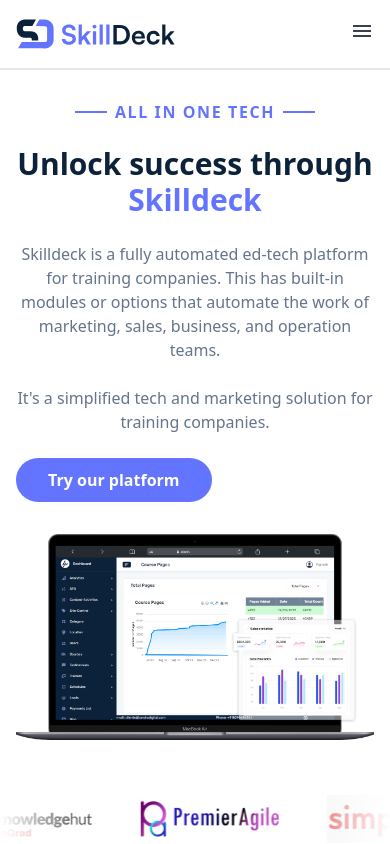
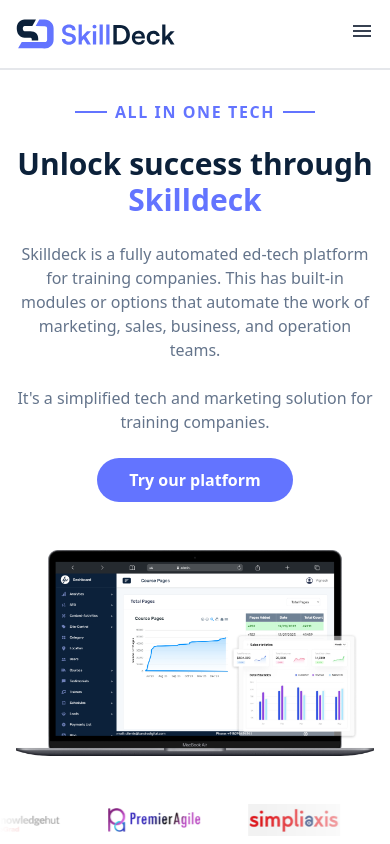
Before and after one commit to ItsRohith-A/Skilldeck, a Next.js app: page / in a window 390 px wide. Shown: the top 844 px of the page. Built offline with nearby package versions, Linux system fonts and the light colour scheme.

Commit message:
content changes

```diff
--- a/src/components/features/TechnicalAspects.tsx
+++ b/src/components/features/TechnicalAspects.tsx
@@ -64,7 +64,8 @@
         <div className="p-4 md:p-6 bg-white rounded-lg shadow-lg md:shadow-none lg:container lg:mx-auto mt-24" id='features'>
             <div className="w-full">
                 {/* Desktop */}
-                <table className="min-w-full table-auto border-collapse  hidden md:block">
+
+                <table className="  min-w-full table-auto border-collapse  hidden md:block">
                     {/* make this as top sticky  */}
                     <thead >
                         <tr className="sticky top-0 bg-gray-100">
@@ -103,42 +104,35 @@
                             </td>
                         </tr>
                         {renderRows(tableData)}
-
                         <tr>
                             <td colSpan={4} className="text-prime-dark py-4 text-center font-bold text-xl md:text-2xl">
                                 Features
                             </td>
                         </tr>
                         {renderRows(featureData)}
-
                         <tr>
                             <td colSpan={4} className="text-prime-dark py-4 text-center font-bold text-xl md:text-2xl">
                                 Operations
                             </td>
-
                         </tr>
                         {renderRows(operationalData)}
-
                         <tr>
                             <td colSpan={4} className="text-prime-dark py-4 text-center font-bold text-xl md:text-2xl">
                                 Marketing
                             </td>
                         </tr>
                         {renderRows(marketingData)}
-
                         <tr>
                             <td colSpan={4} className="text-prime-dark py-4">
                                 <PricingTable />
                             </td>
                         </tr>
-
                         <tr>
                             <td colSpan={4} className="text-prime-dark py-4 text-center font-bold text-xl md:text-2xl">
                                 Content Management
                             </td>
                         </tr>
                         {renderRows(contentManagementData)}
-
                         <tr>
                             <td colSpan={4} className="text-prime-dark py-4 text-center font-bold text-xl md:text-2xl">
                                 Sales Team
@@ -147,8 +141,10 @@
                         {renderRows(salesTeamData)}
                     </tbody>
                 </table>
+
                 {/* Mobile view */}
-                <table className="min-w-full table-auto border-collapse border border-gray-200 md:hidden block overflow-x-auto">
+                <div className='parent'>
+                    <table className="child scrollbar min-w-full table-auto border-collapse border border-gray-200 md:hidden block ">
                         {/* make this as top sticky  */}
                         <thead >
                             <tr className="sticky top-0 bg-gray-100">
@@ -185,41 +181,35 @@
                                 </td>
                             </tr>
                             {renderRows(tableData)}
-
                             <tr>
                                 <td colSpan={(screenWidth === 'large' || screenWidth === 'medium') ? 4 : 1} className="text-prime-dark py-4 text-center font-bold text-base md:text-2xl">
                                     Features
                                 </td>
                             </tr>
                             {renderRows(featureData)}
-
                             <tr>
                                 <td colSpan={(screenWidth === 'large' || screenWidth === 'medium') ? 4 : 1} className="py-4 text-center font-bold text-base md:text-2xl">
                                     Operations
                                 </td>
                             </tr>
                             {renderRows(operationalData)}
-
                             <tr>
                                 <td colSpan={(screenWidth === 'large' || screenWidth === 'medium') ? 4 : 1} className="text-prime-dark py-4 text-center font-bold text-base md:text-2xl">
                                     Marketing
                                 </td>
                             </tr>
                             {renderRows(marketingData)}
-
                             <tr>
                                 <td colSpan={4} className="text-prime-dark py-4">
                                     <PricingTable />
                                 </td>
                             </tr>
-
                             <tr>
                                 <td colSpan={(screenWidth === 'large' || screenWidth === 'medium') ? 4 : 1} className="text-prime-dark py-4 text-center  font-bold text-base md:text-2xl">
                                     Content Management
                                 </td>
                             </tr>
                             {renderRows(contentManagementData)}
-
                             <tr>
                                 <td colSpan={(screenWidth === 'large' || screenWidth === 'medium') ? 4 : 1} className="text-prime-dark py-4 text-center font-bold text-base md:text-2xl">
                                     Sales Team
@@ -230,6 +220,7 @@
                     </table>
                 </div>
             </div>
+        </div>
     );
 };
 
--- a/src/components/home/NewBanner.tsx
+++ b/src/components/home/NewBanner.tsx
@@ -7,7 +7,7 @@
 const NewBanner = () => {
     const [showModal, setShowModal] = useState(false);
     return (
-        <div className='container mx-auto flex flex-col-reverse lg:grid lg:grid-cols-2 gap-8 mt-8 lg:mt-24 items-center px-4'>
+        <div className='container mx-auto flex flex-col-reverse lg:grid lg:grid-cols-2 gap-12 lg:gap-24 mt-8 lg:my-40 items-center px-4'>
             <div className="relative">
                 <Image src={lap} alt='-' className='w-full' />
                 <Image src={ele} alt='-' className='absolute bottom-4 right-4 lg:bottom-6 lg:right-6 w-32 lg:w-64' />
@@ -26,11 +26,11 @@
                     <br /><br />
                     It's a simplified tech and marketing solution for training companies.
                 </div>
-                <button onClick={() => setShowModal(true)} className=" flex justify-center  items-center lg:justify-start">
-                    <div className="w-fit lg:h-14 px-8 lg:px-10 py-3 lg:py-4 bg-prime-blue rounded-full ">
+                <div className=" flex justify-center  items-center lg:justify-start">
+                    <button onClick={() => setShowModal(true)} className="w-fit lg:h-14 px-8 lg:px-10 py-3 lg:py-4 bg-prime-blue rounded-full ">
                         <div className="text-white text-base lg:text-lg font-bold leading-tight">Try our platform</div>
-                    </div>
-                </button>
+                    </button>
+                </div>
             </div>
             <PopupForm
                 isVisible={showModal}
--- a/src/components/home/OurClients.tsx
+++ b/src/components/home/OurClients.tsx
@@ -39,7 +39,7 @@
                 <ul ref={logosRef} className="flex items-center justify-center md:justify-start [&_li]:mx-6 lg:[&_li]:mx-20 [&_img]:max-w-none animate-infinite-scroll">
                     {logos.map((logo, index) => (
                         <li key={index} className='flex-shrink-0'>
-                            <Image src={logo} alt={`client logo ${index}`} className='lg:h-12 w-auto' />
+                            <Image src={logo} alt={`client logo ${index}`} className='h-8 lg:h-12 w-auto' />
                         </li>
                     ))}
                 </ul>
--- a/src/components/others/Footer.tsx
+++ b/src/components/others/Footer.tsx
@@ -179,8 +179,8 @@
                                     <div className="flex justify-center md:justify-start">
                                         <CiMail size={25} className="mr-3" />
                                     </div>
-                                    <Link href="mailto:clients@kandradigital.com" className="hover:text-prime-blue">
-                                        growth@kandradigital.com
+                                    <Link href="mailto:hello@skilldeck.net" className="hover:text-prime-blue">
+                                        hello@skilldeck.net
                                     </Link>
                                 </div>
                             </div>
--- a/src/styles/globals.css
+++ b/src/styles/globals.css
@@ -31,3 +31,33 @@
     background: linear-gradient(to right, #1e3a8a, #3b82f6);
   }
 }
+@layer utilities {
+  .parent {
+    transform: rotateX(180deg); /* Rotate parent element upside down */
+    overflow: auto; /* Allows scrolling if content overflows */
+
+    /* Scrollbar styles */
+    &::-webkit-scrollbar {
+      height: 10px;
+      background-color: #f5f5f5; /* Background color of the scrollbar */
+    }
+
+    &::-webkit-scrollbar-track {
+      background-color: #f5f5f5; /* Background color of the track */
+      box-shadow: inset 0 0 6px rgba(0, 0, 0, 0.3); /* Shadow effect */
+    }
+
+    &::-webkit-scrollbar-thumb {
+      background-color: #6374ff; /* Color of the scrollbar thumb */
+      box-shadow: inset 0 0 6px rgba(0, 0, 0, 0.3); /* Shadow effect for the thumb */
+    }
+
+    &::-webkit-scrollbar-thumb:hover {
+      background-color: #6374ff; /* Change thumb color on hover (optional) */
+    }
+  }
+
+  .child {
+    transform: rotateX(180deg); /* Rotate child element upside down */
+  }
+}
```
Lines whose indentation alone changed are shown as unchanged.
